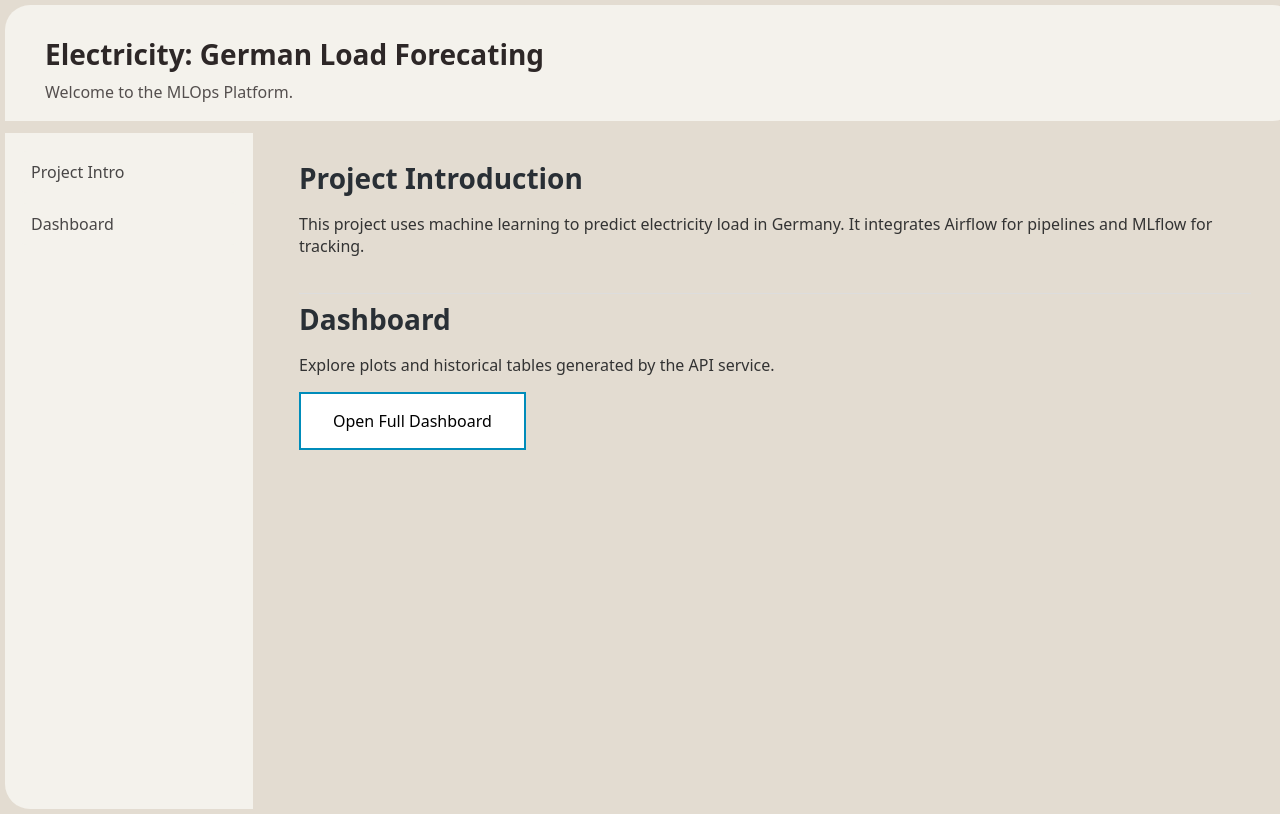
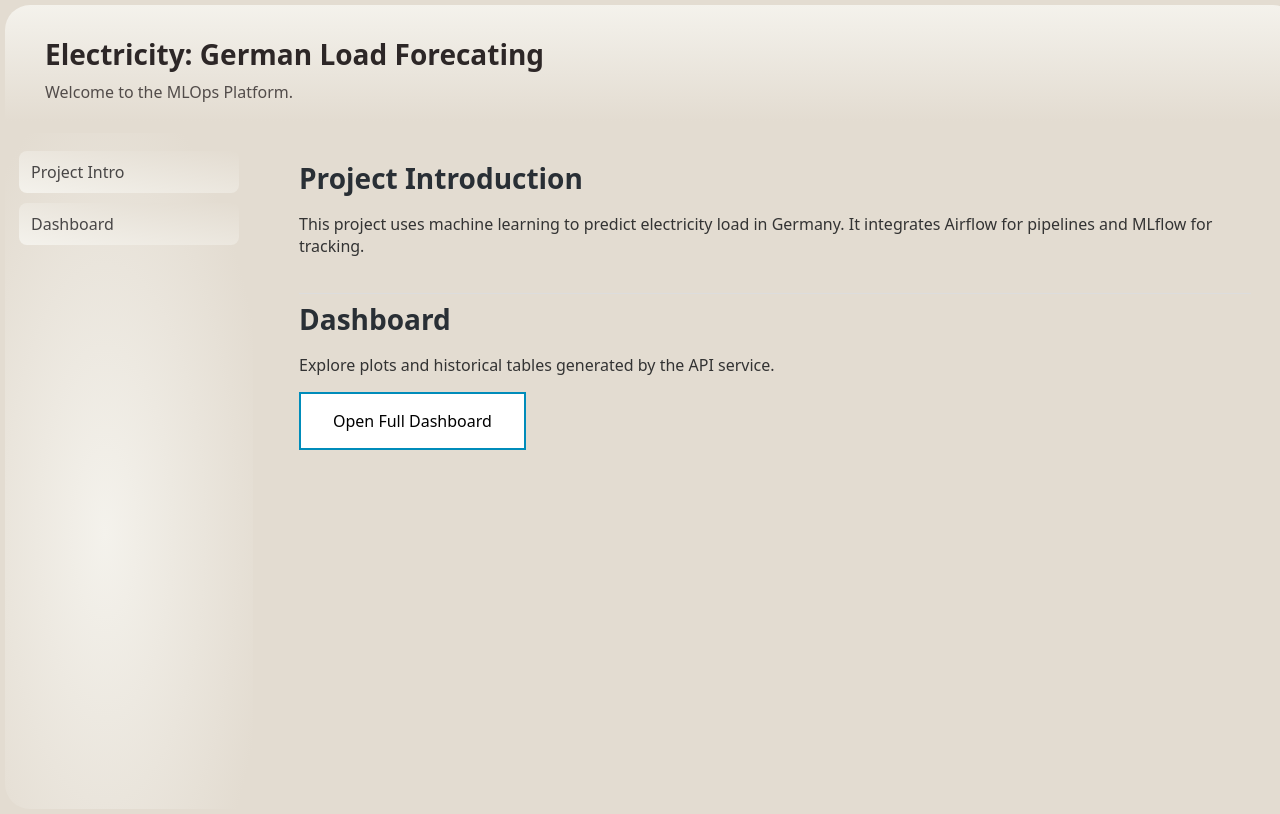
Before and after one commit to saeed-amiri/german-load-forecasting-mlops, a FastAPI app: page / in a window 1280 px wide. Run offline with FastAPI, Linux system fonts and the light colour scheme; parts of the project's set-up code (start-up, migrations or seed data) failed here and were passed over.

Commit message:
set the gradiant hover

```diff
--- a/services/api/static/style.css
+++ b/services/api/static/style.css
@@ -13,11 +13,16 @@ body {
 header {
     width: 95.5%;
     height: 7vh;
-    background: #F4F2EC;
+    background: linear-gradient(to bottom, #F4F2EC, #e3dcd1);
     color: rgb(45, 39, 39);
     padding: 30px 40px;
     border-radius: 25px;
     border-bottom-left-radius: 0px;
+    transition: background 5s ease;
+}
+
+header:hover {
+  background: linear-gradient(to bottom, #e3dcd1, #F4F2EC)
 }
 
 header h1 {
@@ -46,13 +51,18 @@ header p {
     border-top-right-radius: 0px;
     border-top-left-radius: 0px;
     border-bottom-right-radius: 0px;
+		transition: background 0.25 ease;
     transition-duration: 0.4s;
 }
 
 .sidebar1 {
-    background-color: #F4F2EC;
-    color: white;
-    border: 0px solid #e4daca;
+  background: radial-gradient(farthest-corner at 100px 400px, #F4F2EC, #e3dcd1 80%);
+  color: white;
+  border: 0px solid #e4daca;
+}
+
+.sidebar1:hover {
+  background: radial-gradient(closest-side, #F4F2EC, #e3dcd1);
 }
 
 .nav-btn {
@@ -60,14 +70,14 @@ header p {
     text-decoration: none;
     padding: 10px 12px;
     border-radius: 8px;
-    background: #F4F2EC;
+    background: linear-gradient(to top right, #F4F2EC, #e3dcd1);
     display: block;
     text-align: left;
     transition: 0.3s;
 }
 
 .nav-btn:hover {
-    background: transparent;
+    background: linear-gradient(to top right, #e3dcd1, #F4F2EC);
     color: rgb(9, 9, 9);
 }
 
```
